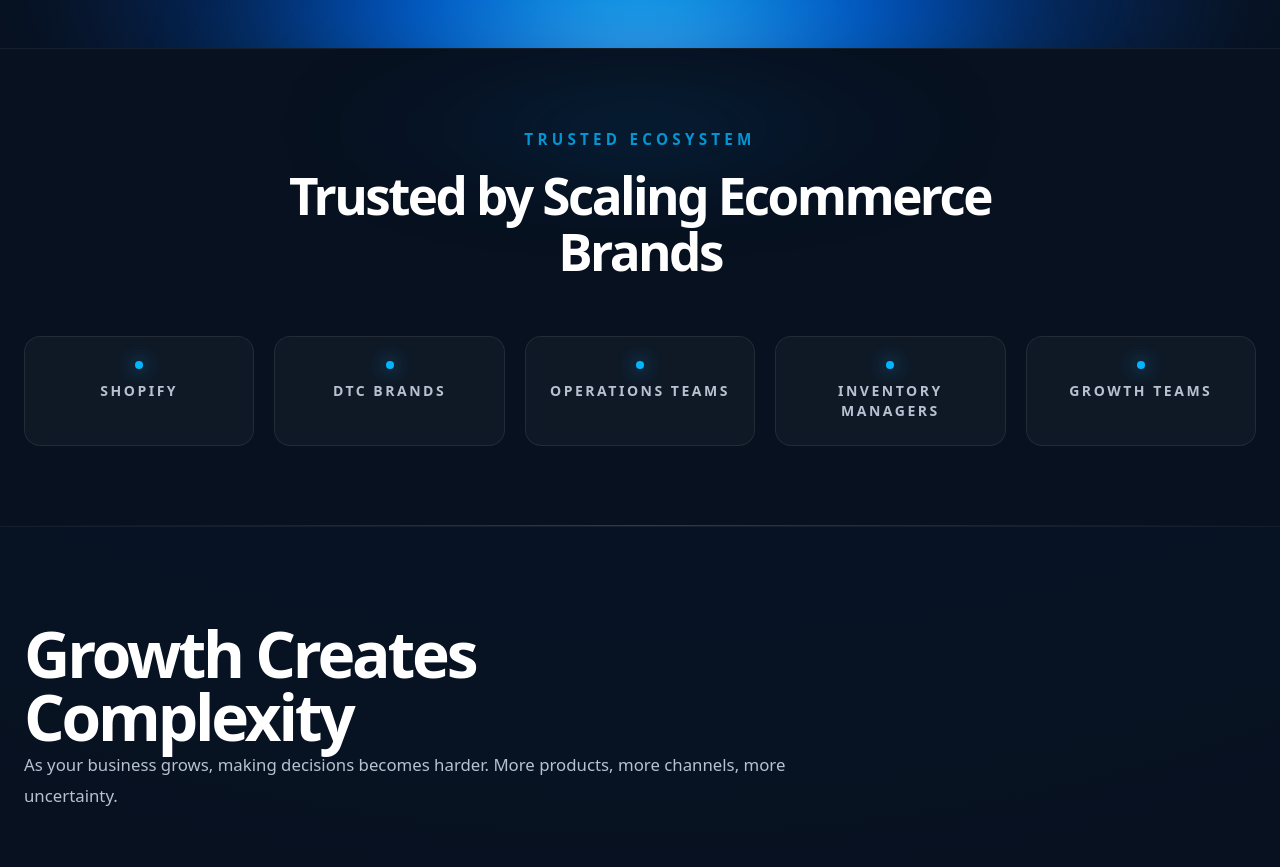
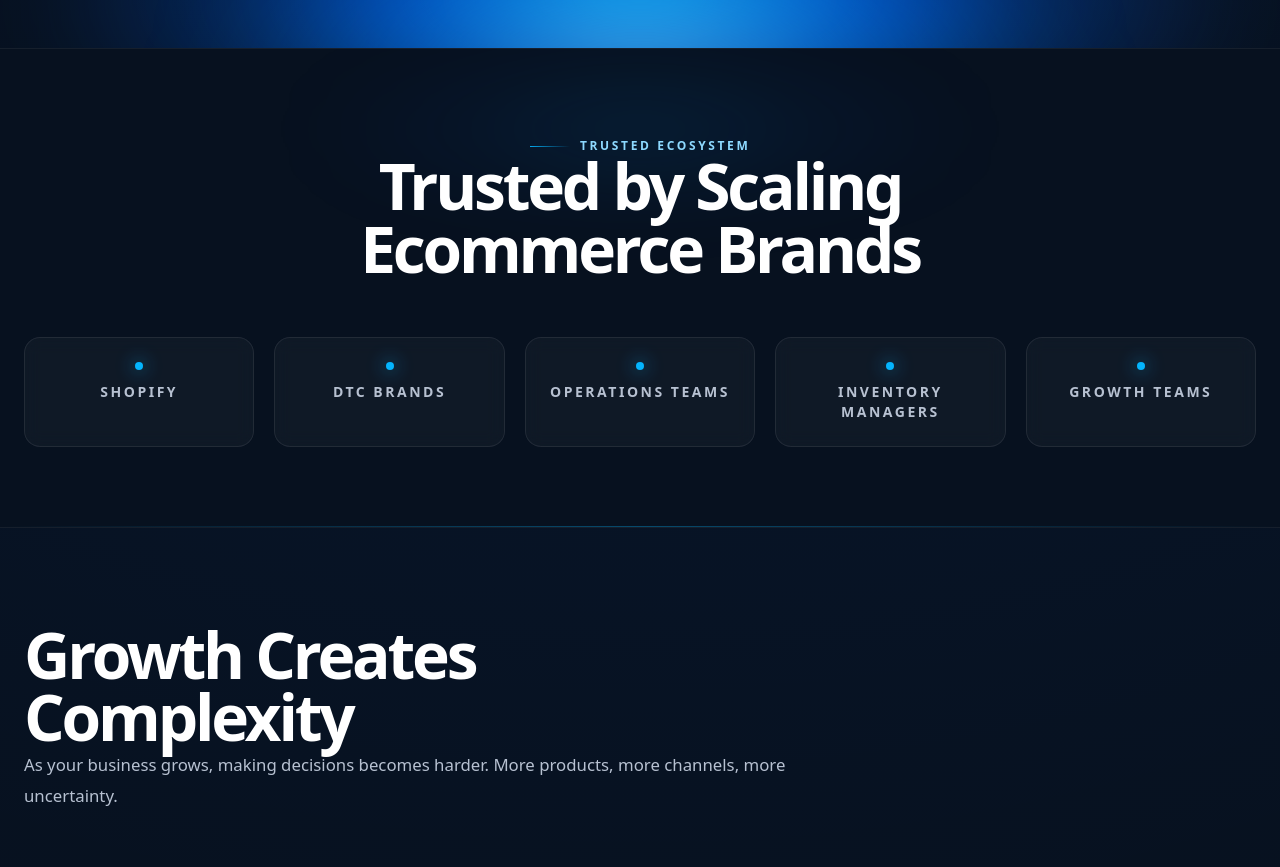
Before and after one commit to ArmanMehdi51214/scalesight_website, a Next.js app: page / in a window 1280 px wide. Shown: the part 1040-1907 px from the top of the page. Built offline with nearby package versions, Linux system fonts and the light colour scheme.

Commit message:
section 2 eading font aligned

```diff
--- a/app/page.tsx
+++ b/app/page.tsx
@@ -215,15 +215,11 @@ export default function Home() {
           </div>
 
           <div className="relative mx-auto max-w-7xl">
-            <div className="text-center">
-              <p className="text-sm font-semibold uppercase tracking-[0.28em] text-[#04B4FD]/80 md:text-[0.95rem]">
-                Trusted Ecosystem
-              </p>
-
-              <h2 className="mx-auto mt-4 max-w-3xl text-3xl font-semibold tracking-[-0.05em] text-white md:text-4xl lg:text-[3.2rem]">
-                Trusted by Scaling Ecommerce Brands
-              </h2>
-            </div>
+            <SectionHeader
+              align="center"
+              eyebrow="Trusted Ecosystem"
+              title="Trusted by Scaling Ecommerce Brands"
+            />
 
             <div className="mt-12 grid gap-5 sm:grid-cols-2 lg:mt-14 lg:grid-cols-5">
               {trustItems.map((item) => (
```
